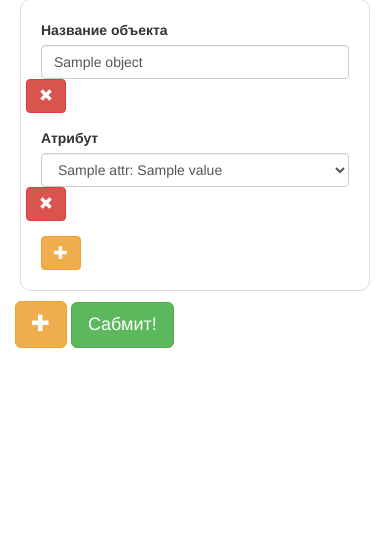
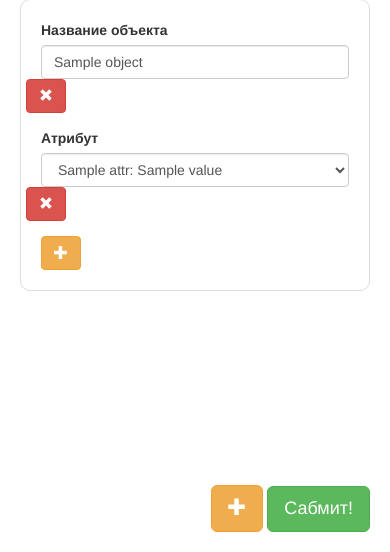
Before and after one commit to rat-team/rat-expert, a Django app: template templates/add_system/objects_page/add_objects.html in a window 390 px wide. Shown: the part 292-844 px from the top of the page. Run offline with Django 3.2, Linux system fonts and the light colour scheme; the template is opened without the code that fills it: most values are stand-ins (such as "Sample title", 1, 10 or a date in 2020); parts of the project's set-up code (start-up, migrations or seed data) failed here and were passed over; some libraries are stand-ins or nearby versions.

Commit message:
added cool right add-button; ;

```diff
--- a/ExpertSystem/static/css/index.css
+++ b/ExpertSystem/static/css/index.css
@@ -114,3 +114,12 @@ textarea {
 	margin: 30px 100px;
 	text-align: center;
 }
+
+.objects-page__control-buttons-block{
+	position: fixed;
+	right: 20px;
+	bottom: 20px;
+}
+.objects-page__control-buttons-row{
+	height: 100px;
+}
--- a/templates/add_system/objects_page/add_objects.html
+++ b/templates/add_system/objects_page/add_objects.html
@@ -25,8 +25,8 @@
                     {% endfor %}
 
                 </div>
-                <div class="row">
-                    <div class="col-md-2">
+                <div class="row objects-page__control-buttons-row">
+                    <div class="objects-page__control-buttons-block">
                         <button type="button" class="btn btn-warning btn-lg add_new_object">
                             <i class="glyphicon-plus glyphicon"></i>
                         </button>
```
